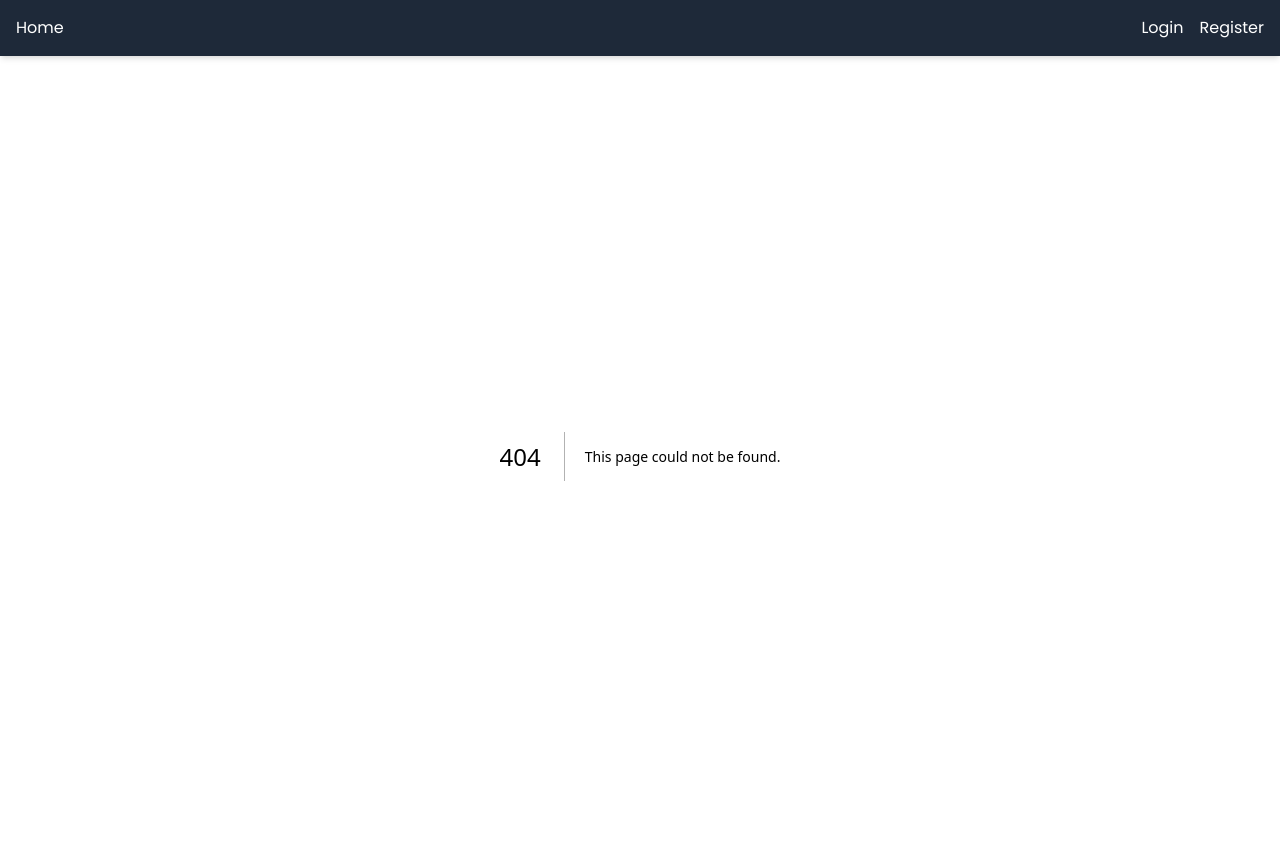
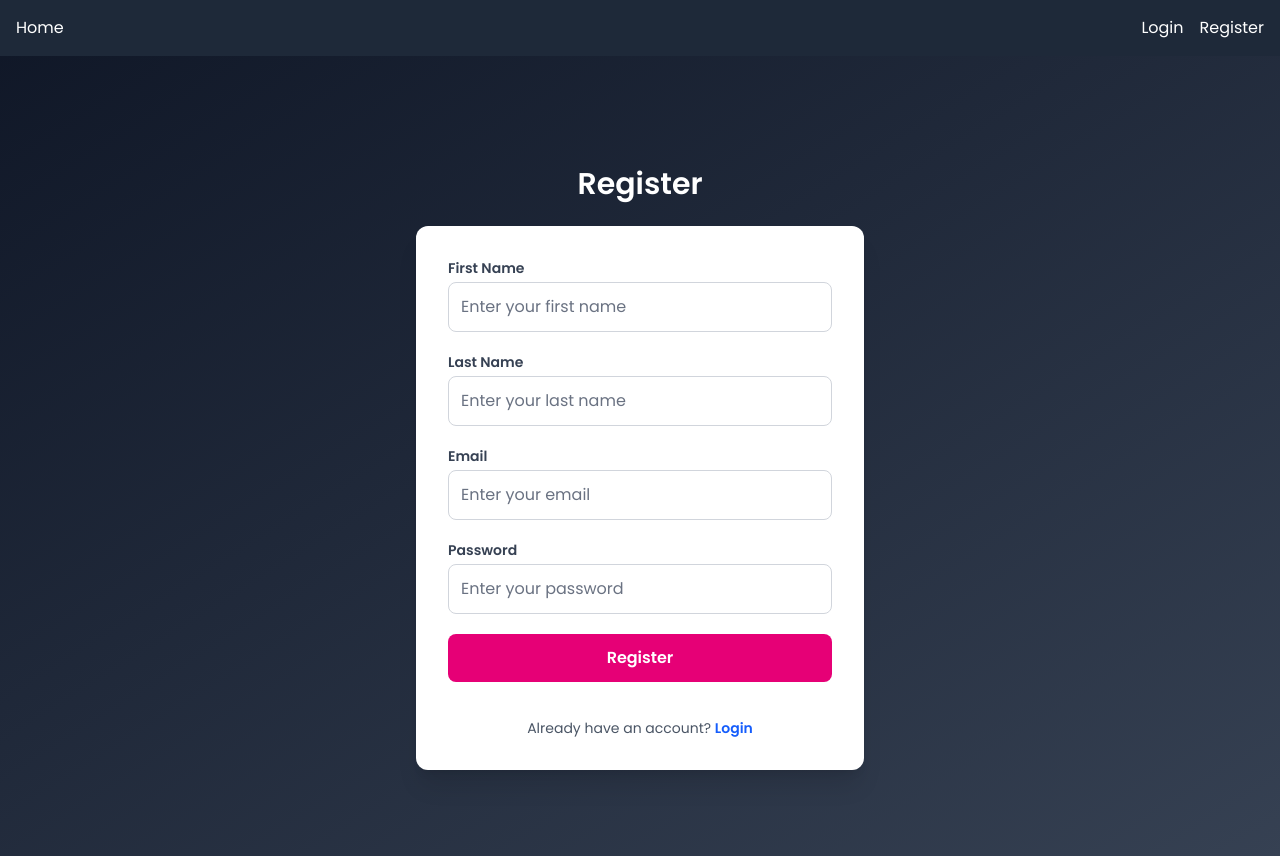
Before and after one commit to Malhar-Soomro/todo-frontend, a Next.js app: page /register in a window 1280 px wide. Before the commit this address had no page. Built offline with nearby package versions, Linux system fonts and the light colour scheme.

Commit message:
developed login and register pages

```diff
--- /dev/null
+++ b/src/pages/login.tsx
@@ -0,0 +1,113 @@
+import React, {useState} from "react";
+import {Formik, Form, Field, ErrorMessage, FormikHelpers} from "formik";
+import * as Yup from "yup";
+import {useRouter} from "next/router";
+
+interface LoginFormValues {
+  email: string;
+  password: string;
+}
+
+const initialValues: LoginFormValues = {
+  email: "",
+  password: "",
+};
+
+const validationSchema = Yup.object({
+  email: Yup.string()
+    .email("Invalid email address")
+    .required("Please enter your email"),
+  password: Yup.string()
+    .min(6, "Password must be at least 6 characters")
+    .required("Please enter your password"),
+});
+
+const Login: React.FC = () => {
+  const router = useRouter();
+
+  const handleSubmit = async (
+    values: LoginFormValues,
+    {resetForm}: FormikHelpers<LoginFormValues>
+  ) => {
+    console.log(values);
+    resetForm();
+  };
+
+  return (
+    <div className="flex justify-center items-center min-h-screen bg-gradient-to-br from-gray-900 to-gray-700 px-4">
+      <div className="w-full max-w-md">
+        <h2 className="text-3xl font-bold text-center text-white mb-6">
+          Login
+        </h2>
+
+        <Formik
+          initialValues={initialValues}
+          validationSchema={validationSchema}
+          onSubmit={handleSubmit}
+        >
+          <Form className="bg-white p-6 md:p-8 rounded-xl shadow-xl space-y-5">
+            <div>
+              <label
+                htmlFor="email"
+                className="block text-sm font-semibold text-gray-700 mb-1"
+              >
+                Email
+              </label>
+              <Field
+                type="email"
+                name="email"
+                className="w-full p-3 border border-gray-300 rounded-lg placeholder-gray-500 text-black"
+                placeholder="Enter your email"
+              />
+              <ErrorMessage
+                name="email"
+                component="div"
+                className="text-red-500 text-sm mt-1"
+              />
+            </div>
+
+            <div>
+              <label
+                htmlFor="password"
+                className="block text-sm font-semibold text-gray-700 mb-1"
+              >
+                Password
+              </label>
+              <Field
+                type="password"
+                name="password"
+                className="w-full p-3 border border-gray-300 rounded-lg placeholder-gray-500 text-black"
+                placeholder="Enter your password"
+              />
+              <ErrorMessage
+                name="password"
+                component="div"
+                className="text-red-500 text-sm mt-1"
+              />
+            </div>
+
+            <button
+              type="submit"
+              className="w-full p-3 rounded-lg text-white font-semibold transition duration-300 bg-pink-600 hover:bg-pink-700 cursor-pointer"
+            >
+              Login
+            </button>
+
+            <div className="text-center text-sm text-gray-600 mt-4">
+              <p className="inline">Don’t have an account? </p>
+              <button
+                type="button"
+                onClick={() => router.push("/register")}
+                className="text-blue-600 font-bold hover:underline cursor-pointer"
+              >
+                Sign up
+              </button>
+            </div>
+          </Form>
+        </Formik>
+      </div>
+    </div>
+  );
+};
+
+export default Login;
--- /dev/null
+++ b/src/pages/register.tsx
@@ -0,0 +1,160 @@
+import React, { useState } from "react";
+import { Formik, Form, Field, ErrorMessage, FormikHelpers } from "formik";
+import * as Yup from "yup";
+import { useRouter } from "next/router";
+
+interface RegisterFormValues {
+  firstName: string;
+  lastName: string;
+  email: string;
+  password: string;
+}
+
+const initialValues: RegisterFormValues = {
+  firstName: "",
+  lastName: "",
+  email: "",
+  password: "",
+};
+
+const validationSchema = Yup.object({
+  firstName: Yup.string().required("Please enter your first name"),
+  lastName: Yup.string().required("Please enter your last name"),
+  email: Yup.string()
+    .email("Invalid email address")
+    .required("Please enter your email"),
+  password: Yup.string()
+    .min(6, "Password must be at least 6 characters")
+    .required("Please enter your password"),
+});
+
+const Register: React.FC = () => {
+  const router = useRouter();
+
+  const handleSubmit = async (
+    values: RegisterFormValues,
+    { resetForm }: FormikHelpers<RegisterFormValues>
+  ) => {
+      console.log("User Registered:", values);
+      resetForm();
+
+  };
+
+  return (
+    <div className="flex justify-center items-center min-h-screen bg-gradient-to-br from-gray-900 to-gray-700 px-4">
+      <div className="w-full max-w-md">
+        <h2 className="text-3xl font-bold text-center text-white my-6">
+          Register
+        </h2>
+
+        <Formik
+          initialValues={initialValues}
+          validationSchema={validationSchema}
+          onSubmit={handleSubmit}
+        >
+          <Form className="bg-white p-6 md:p-8 rounded-xl shadow-xl space-y-5">
+            <div>
+              <label
+                htmlFor="firstName"
+                className="block text-sm font-semibold text-gray-700 mb-1"
+              >
+                First Name
+              </label>
+              <Field
+                type="text"
+                name="firstName"
+                className="w-full p-3 border border-gray-300 rounded-lg placeholder-gray-500 text-black"
+                placeholder="Enter your first name"
+              />
+              <ErrorMessage
+                name="firstName"
+                component="div"
+                className="text-red-500 text-sm mt-1"
+              />
+            </div>
+
+            <div>
+              <label
+                htmlFor="lastName"
+                className="block text-sm font-semibold text-gray-700 mb-1"
+              >
+                Last Name
+              </label>
+              <Field
+                type="text"
+                name="lastName"
+                className="w-full p-3 border border-gray-300 rounded-lg placeholder-gray-500 text-black"
+                placeholder="Enter your last name"
+              />
+              <ErrorMessage
+                name="lastName"
+                component="div"
+                className="text-red-500 text-sm mt-1"
+              />
+            </div>
+
+            <div>
+              <label
+                htmlFor="email"
+                className="block text-sm font-semibold text-gray-700 mb-1"
+              >
+                Email
+              </label>
+              <Field
+                type="email"
+                name="email"
+                className="w-full p-3 border border-gray-300 rounded-lg placeholder-gray-500 text-black"
+                placeholder="Enter your email"
+              />
+              <ErrorMessage
+                name="email"
+                component="div"
+                className="text-red-500 text-sm mt-1"
+              />
+            </div>
+
+            <div>
+              <label
+                htmlFor="password"
+                className="block text-sm font-semibold text-gray-700 mb-1"
+              >
+                Password
+              </label>
+              <Field
+                type="password"
+                name="password"
+                className="w-full p-3 border border-gray-300 rounded-lg placeholder-gray-500 text-black"
+                placeholder="Enter your password"
+              />
+              <ErrorMessage
+                name="password"
+                component="div"
+                className="text-red-500 text-sm mt-1"
+              />
+            </div>
+
+            <button
+              type="submit"
+              className="w-full p-3 rounded-lg text-white font-semibold transition duration-300 bg-pink-600 hover:bg-pink-700 "
+            >
+              Register
+            </button>
+
+             <div className="text-center text-sm text-gray-600 mt-4">
+              <p className="inline">Already have an account? </p>
+              <button
+                type="button"
+                onClick={() => router.push("/login")}
+                className="text-blue-600 font-bold hover:underline cursor-pointer"
+              >
+                Login
+              </button>
+            </div>
+          </Form>
+        </Formik>
+      </div>
+    </div>
+  );
+};
+
+export default Register;
```
